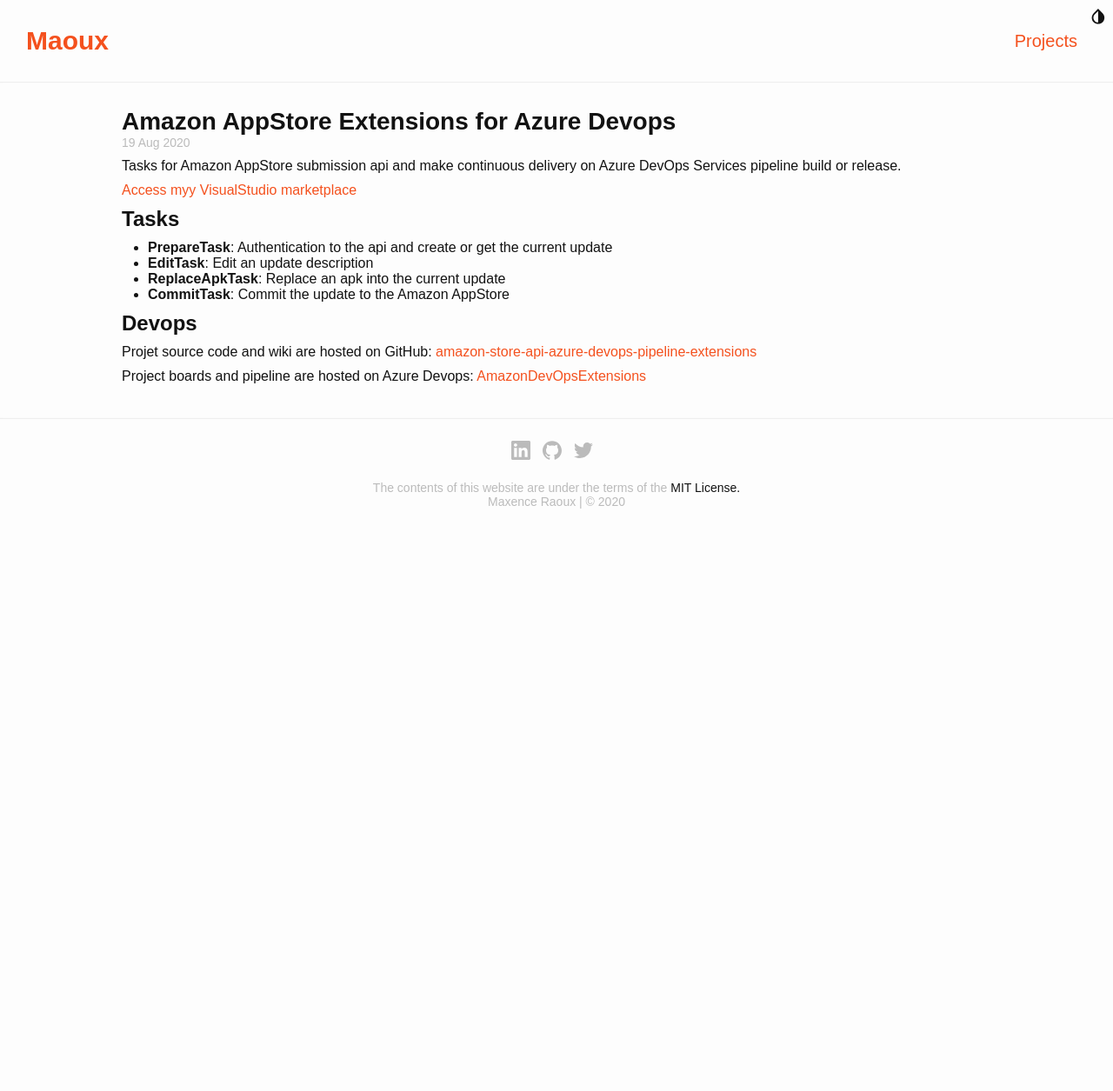
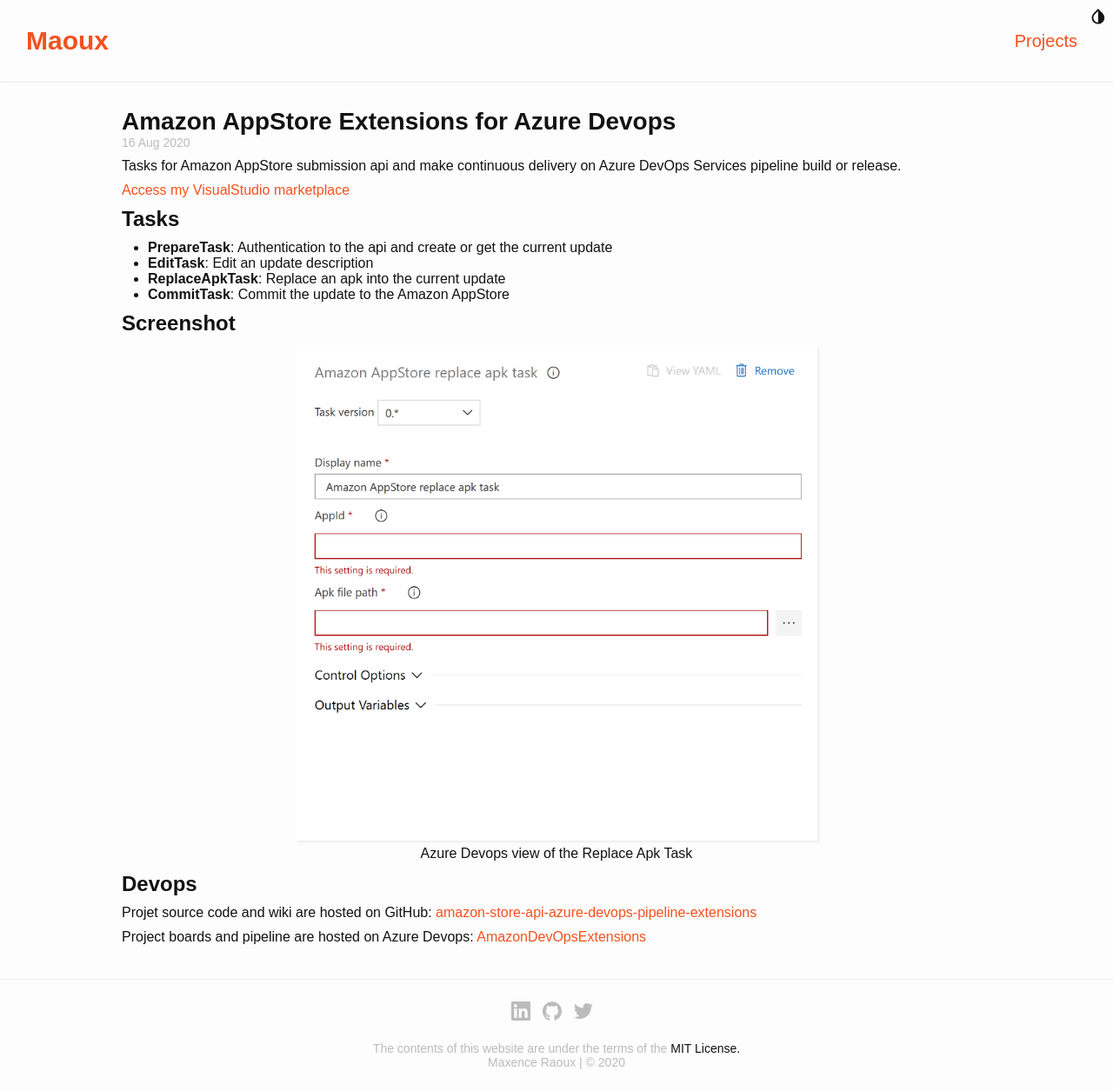
Before and after one commit to Maouxi/maouxi.github.io, a Jekyll site: the page built from collections/_projects/amazondevopsextensions.md, in a window 1280 px wide. Shown: the whole page at 87% size. Built offline with Jekyll 4.4.1, drawn with Linux system fonts in a browser that asks for light colours; before the commit the page ends 900 px from its top, so only the background shows below that.

Commit message:
Add screenshot to amazon devops extensions article

```diff
--- a/_layouts/project.html
+++ b/_layouts/project.html
@@ -1,6 +1,7 @@
 ---
 layout: default
 ---
+
 <article class="md">
     <header>
         <h1>{{ page.title }}</h1>
--- a/collections/_projects/amazondevopsextensions.md
+++ b/collections/_projects/amazondevopsextensions.md
@@ -1,14 +1,14 @@
 ---
 title: Amazon AppStore Extensions for Azure Devops
-date: 19/08/2020
-img_url: /assets/img/projects/ismyserveronline/
+date: 16/08/2020
+img_url: /assets/img/projects/amazondevopsextensions/
 icons: [azuredevops]
 skills: [TypeScript, Azure Devops, GiHub]
 ---
 
 Tasks for Amazon AppStore submission api and make continuous delivery on Azure DevOps Services pipeline build or release.
 
-[Access myy VisualStudio marketplace](https://marketplace.visualstudio.com/publishers/MaxenceRaoux)
+[Access my VisualStudio marketplace](https://marketplace.visualstudio.com/publishers/MaxenceRaoux)
 
 ## Tasks
 
@@ -17,6 +17,11 @@ Tasks for Amazon AppStore submission api and make continuous delivery on Azure D
 - __ReplaceApkTask__: Replace an apk into the current update
 - __CommitTask__: Commit the update to the Amazon AppStore
 
+## Screenshot
+
+| ![Replace Task]({{page.img_url}}screenshot.png){:style="width:600px;"} |
+| Azure Devops view of the Replace Apk Task |
+
 ## Devops
 
 Projet source code and wiki are hosted on GitHub: [amazon-store-api-azure-devops-pipeline-extensions](https://github.com/Maouxi/amazon-store-api-azure-devops-pipeline-extensions)
```
Also changed, not shown: collections/_projects/ismyserveronline.md (+4 -3 lines), assets/img/projects/amazondevopsextensions/screenshot.png (added).
